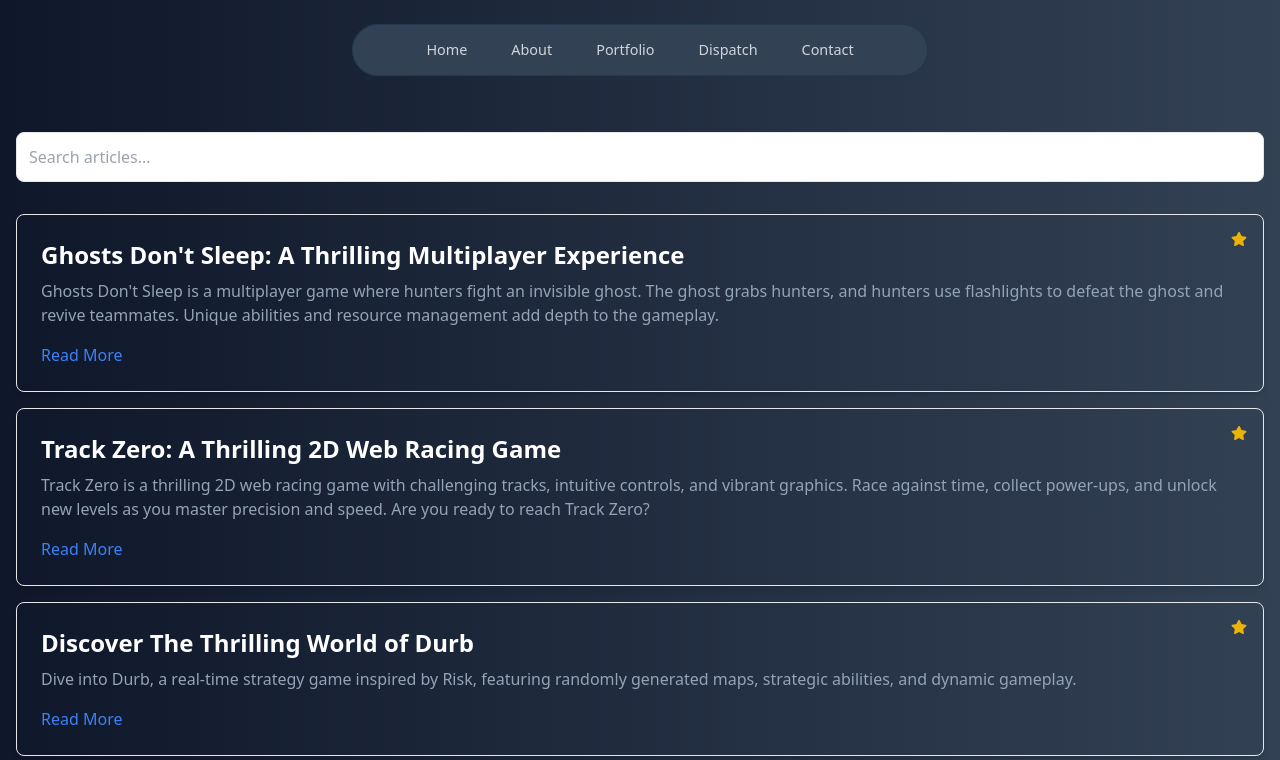
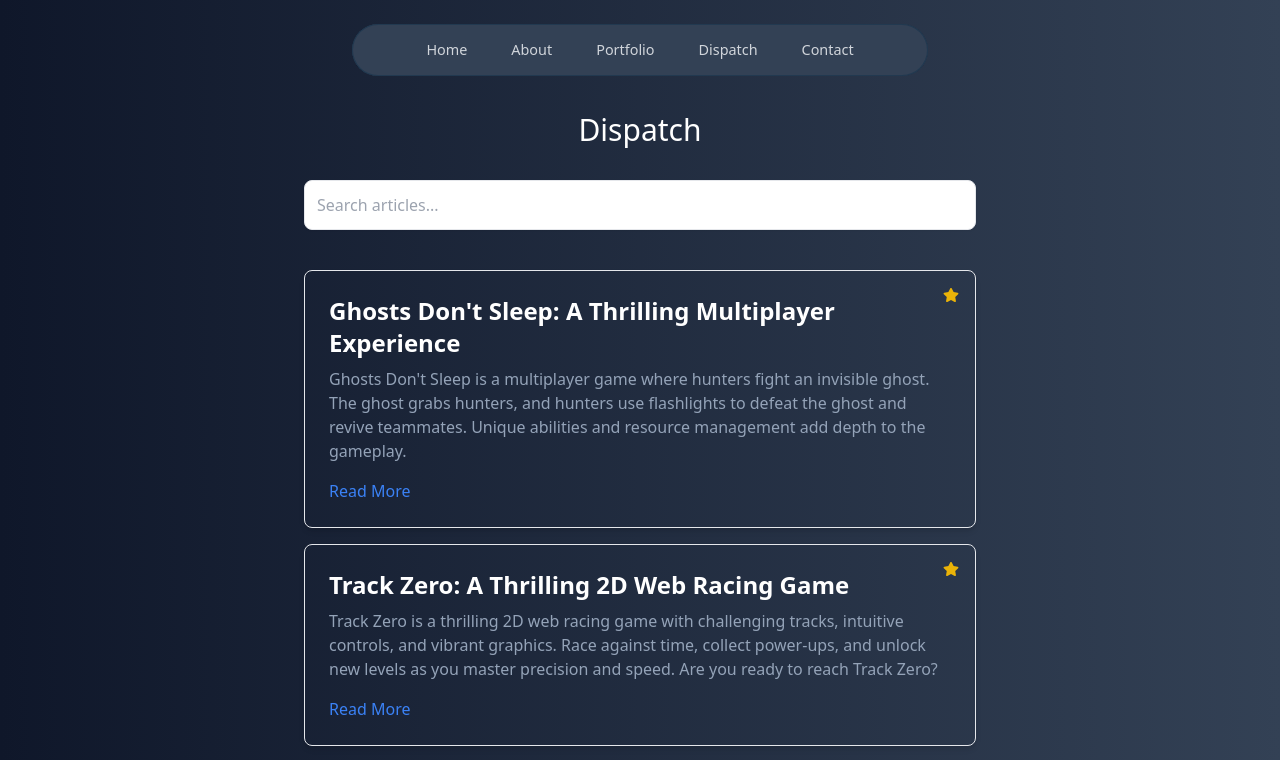
Before and after one commit to bilalshahnawaz/lsd-site, a Next.js app: page /blog in a window 1280 px wide. Shown: the top 760 px of the page. Built offline with nearby package versions, Linux system fonts and the light colour scheme.

Commit message:
Fix tailwind configuration

```diff
--- a/pages/blog.tsx
+++ b/pages/blog.tsx
@@ -45,20 +45,20 @@ const Blog = ({ posts }: BlogProps) => {
   return (
     <main className="flex flex-col items-center px-4 py-24">
       <Header />
-      <SectionHeading className="mt-8">Dispatch</SectionHeading>
+      <SectionHeading className="mt-4">Dispatch</SectionHeading> {/* Adjusted padding-top */}
       <input
         type="text"
-        className="w-full max-w-xl p-3 border rounded-lg mb-6 shadow-sm focus:outline-none focus:ring-2 focus:ring-blue-500 text-black mt-8"
+        className="w-full max-w-2xl p-3 border rounded-lg mb-6 shadow-sm focus:outline-none focus:ring-2 focus:ring-blue-500 text-black"
         placeholder="Search articles..."
         value={search}
         onChange={(e) => setSearch(e.target.value)}
       />
-      <div className="w-full max-w-xl space-y-6 mt-8">
+      <div className="w-full max-w-2xl space-y-6 mt-4">
         {pinnedPosts.map((post) => (
           <Link key={post.id} href={`/blog/${post.id}`}>
             {isClient && (
               <motion.div
-                className="relative p-6 border rounded-lg shadow-md transform transition-all ease-in-out duration-300 hover:bg-slate-800 cursor-pointer mb-4"
+                className="relative p-6 border rounded-lg shadow-md transition-transform duration-300 hover:bg-slate-800 cursor-pointer mb-4"
                 whileHover={{ scale: 1.03 }}
                 transition={{ duration: 0.01 }}
                 initial={{ opacity: 0, y: 20 }}
@@ -78,7 +78,7 @@ const Blog = ({ posts }: BlogProps) => {
           <Link key={post.id} href={`/blog/${post.id}`}>
             {isClient && (
               <motion.div
-                className="relative p-6 border rounded-lg shadow-md transform transition-all ease-in-out duration-300 hover:bg-slate-800 cursor-pointer mb-4"
+                className="relative p-6 border rounded-lg shadow-md transition-transform duration-300 hover:bg-slate-800 cursor-pointer mb-4"
                 whileHover={{ scale: 1.03 }}
                 transition={{ duration: 0.01 }}
                 initial={{ opacity: 0, y: 20 }}
@@ -100,6 +100,7 @@ const Blog = ({ posts }: BlogProps) => {
 
 export const getStaticProps: GetStaticProps = async () => {
   const posts = getAllPosts();
+
   return {
     props: {
       posts,
--- a/pages/blog/[id].tsx
+++ b/pages/blog/[id].tsx
@@ -23,9 +23,9 @@ interface BlogPostProps {
 
 const BlogPost = ({ post }: BlogPostProps) => {
   return (
-    <section className="w-full max-w-4xl mx-auto p-4 mb-8 mt-8 sm:mt-0" id="blog-post">
+    <section className="w-full max-w-4xl mx-auto p-4 mb-8 mt-6 sm:mt-6" id="blog-post">
       <motion.article
-        className="relative p-6 border rounded-lg shadow-md bg-gray-800 mt-8"
+        className="relative p-6 border rounded-lg shadow-md bg-gray-800 mt-24"
         initial={{ opacity: 0, y: 20 }}
         animate={{ opacity: 1, y: 0 }}
         transition={{ duration: 0.5 }}
@@ -44,18 +44,10 @@ const BlogPost = ({ post }: BlogPostProps) => {
           animate={{ opacity: 1 }}
           transition={{ delay: 0.5, duration: 0.5 }}
         >
-          {post.date}
-        </motion.p>
-        <motion.p
-          className="text-gray-400 text-center mb-8"
-          initial={{ opacity: 0 }}
-          animate={{ opacity: 1 }}
-          transition={{ delay: 0.5, duration: 0.5 }}
-        >
-          By {post.author}
+          {post.date} | {post.author}
         </motion.p>
         <ReactMarkdown
-          className="prose prose-lg prose-invert text-gray-300"
+          className="prose prose-lg prose-invert text-gray-100 mx-auto"
           remarkPlugins={[remarkGfm]}
           rehypePlugins={[rehypeRaw, rehypePrism]}
         >
--- a/src/components/contact.tsx
+++ b/src/components/contact.tsx
@@ -23,7 +23,7 @@ const Contact = () => {
   };
 
   return (
-    <section className="w-full max-w-4xl mx-auto p-4 mb-14 mt-8 sm:mt-0" id="contact">
+    <section className="w-full max-w-4xl mx-auto p-4 mb-72 mt-8 sm:mt-0" id="contact">
       <SectionHeading className="text-center mb-20">Contact Us</SectionHeading>
       <motion.div
         className="bg-slate-700 p-8 rounded-lg shadow-lg w-full max-w-md mx-auto"
--- a/tailwind.config.ts
+++ b/tailwind.config.ts
@@ -2,7 +2,10 @@ import { Config } from 'tailwindcss';
 
 const config: Config = {
   content: [
-    './src/**/*.{js,ts,jsx,tsx}', // Add paths to your template files
+    './src/**/*.{js,ts,jsx,tsx}',
+    './components/**/*.{js,ts,jsx,tsx}',
+    './pages/**/*.{js,ts,jsx,tsx}',
+    './lib/**/*.{js,ts,jsx,tsx}',
   ],
   theme: {
     extend: {
```
